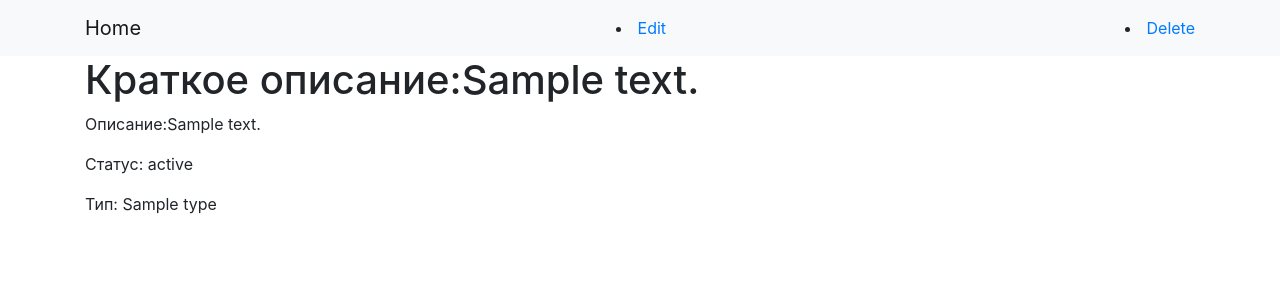
After one commit to xislam/python_4_home_work_49_islam_Nurdinov, a Django app: template source/webapp/templates/issue.html in a window 1280 px wide. The commit adds this page. Shown: the top 300 px of the page. Run offline with Django 3.2, Linux system fonts and the light colour scheme; the template is opened without the code that fills it: most values are stand-ins (such as "Sample title", 1, 10 or a date in 2020); some libraries are stand-ins or nearby versions.

Commit message:
Напис шаблон просмотра и создание

```diff
--- a/source/main/urls.py
+++ b/source/main/urls.py
@@ -21,4 +21,5 @@ urlpatterns = [
     path('admin/', admin.site.urls),
     path('', IndexView.as_view(), name='index'),
     path('types/add/', TypeCreateView.as_view(), name='issue_add'),
+    path('issue/<int:pk>/edit/', IssueUpdateView.as_view(), name='update'),
 ]
--- /dev/null
+++ b/source/webapp/templates/issue.html
@@ -0,0 +1,18 @@
+{% extends 'base.html'%}
+
+{% block menu %}
+
+   <li><a href="{% url 'update' issue.pk %}">Edit</a></li>
+
+   <li><a href="{% url 'delete' issue.pk %}">Delete</a></li>
+
+{% endblock %}
+
+{% block title %}{{ issue.title }}{% endblock %}
+
+{% block content %}
+    <h1>Краткое описание:{{issue.summary}}</h1>
+    <p>Описание:{{ issue.description}} </p>
+    <p>Статус: {{ issue.status}}</p>
+    <p>Тип: {{ issue.type}}</p>
+{% endblock %}
--- a/source/webapp/templates/view.html
+++ b/source/webapp/templates/view.html
@@ -1,5 +1,5 @@
 {% block menu %}
 
-    <li><a href="{% url '_update' issue.pk %}">Edit</a></li>
+    <li><a href="{% url 'update' issue.pk %}">Edit</a></li>
 
 {% endblock %}
```
Also changed, not shown: source/webapp/templates/create.html (added, +10 -0 lines), source/webapp/templates/update.html (added, +21 -0 lines).
